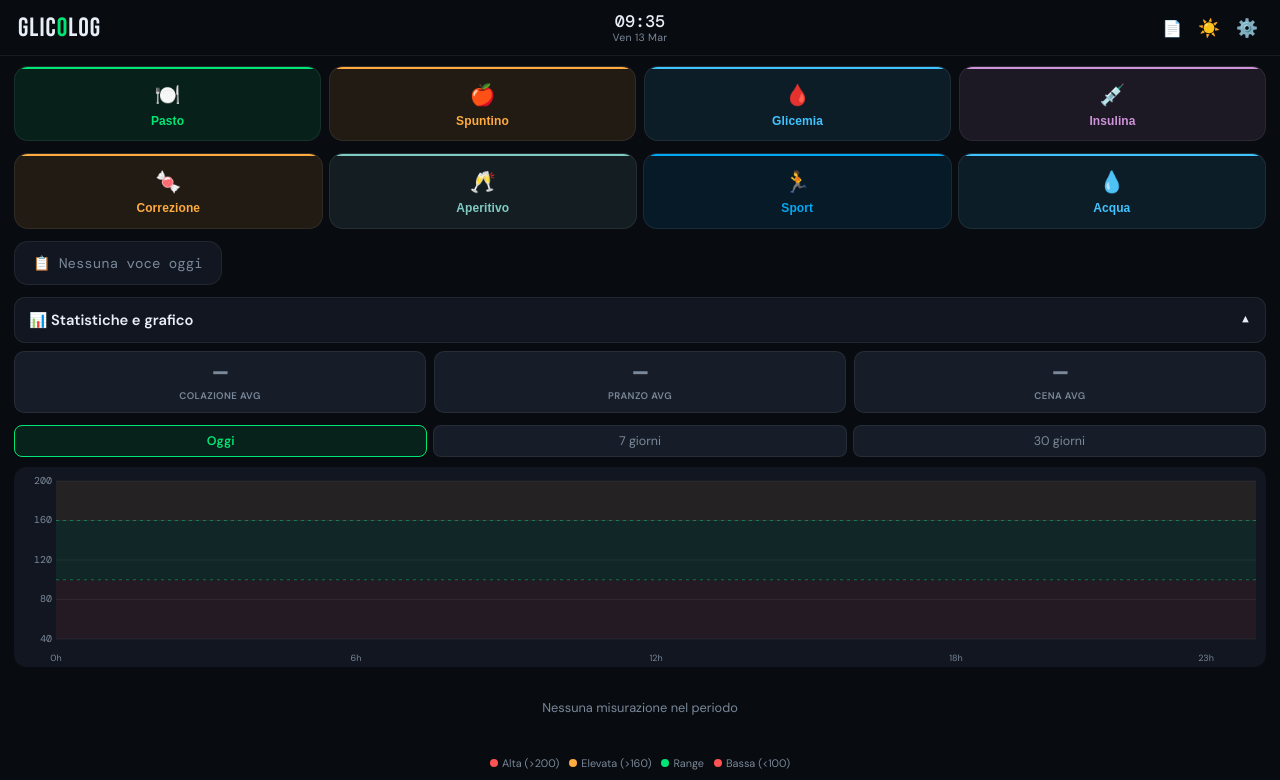
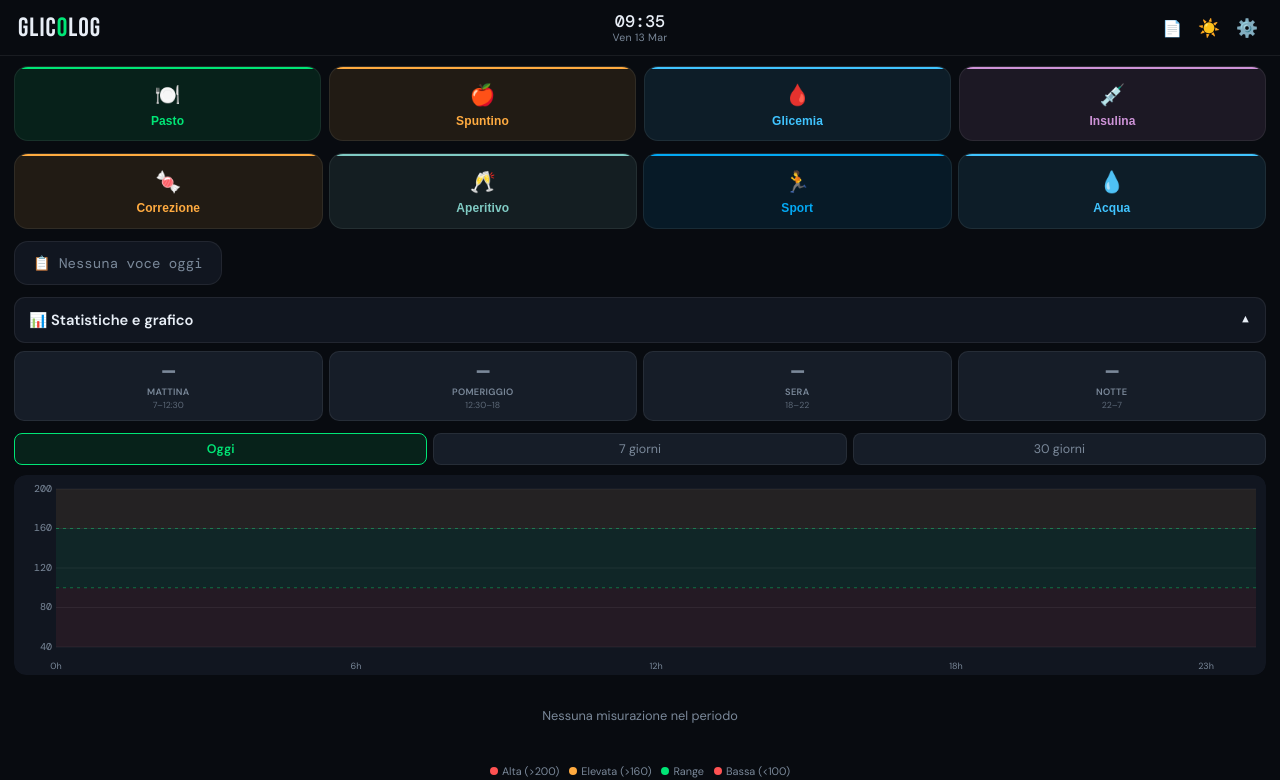
Before and after one commit to lazzariandreala-boop/glicolog_2.0, a Vue app: page / in a window 1280 px wide. Shown: the top 780 px of the page. Built offline with nearby package versions, Linux system fonts and the light colour scheme; the HTML template or start-up script is replaced by a standard one.

Commit message:
sistemate le medie nelle statistiche

```diff
--- a/src/assets/main.css
+++ b/src/assets/main.css
@@ -173,11 +173,11 @@ body { font-family: var(--sans); color: var(--txt); background: var(--bg); min-h
 .sum-box.week::after { background: var(--g) }
 .sum-box.sport::after { background: #29b6f6 }
 .sum-box.steps::after { background: var(--g) }
-.sum-ico { font-size: 1.1rem; line-height: 1; margin-bottom: 2px }
+.sum-ico { font-size: 1.1rem; line-height: 1; margin-bottom: 7px; margin-top: 10px }
 .sum-val { font-family: var(--mono); font-size: 1.5rem; font-weight: 500; line-height: 1 }
 .sum-unit { font-size: .7rem; color: var(--txt2); margin-left: 2px; font-family: var(--mono) }
-.sum-lbl { font-size: .62rem; font-weight: 700; color: var(--txt2); text-transform: uppercase; letter-spacing: .5px; line-height: 1.3; margin-top: 2px }
-.sum-sub { font-size: .65rem; color: var(--txt2); margin-top: 3px; line-height: 1.4 }
+.sum-lbl { font-size: .62rem; font-weight: 700; color: var(--txt2); text-transform: uppercase; letter-spacing: .5px; line-height: 1.3; margin-top: 7px }
+.sum-sub { font-size: .65rem; color: var(--txt2); margin-top: -2px; line-height: 1.4 }
 .sum-wide { grid-column: 1/-1 }
 .sum-sport-grid { display: grid; grid-template-columns: 1fr 1fr 1fr; gap: 0; margin-top: 5px }
 .sum-sport-item { text-align: center; padding: 0 4px }
--- a/src/components/GlucoseChart.vue
+++ b/src/components/GlucoseChart.vue
@@ -1,10 +1,11 @@
 <template>
   <div class="gchart" ref="wrapEl">
-    <!-- Avg per tipo pasto -->
+    <!-- Avg per fascia oraria -->
     <div class="gchart-avgs">
       <div v-for="m in mealAvgs" :key="m.label" class="gchart-avg-box">
         <span class="gchart-avg-val" :style="{ color: m.color }">{{ m.val ?? '—' }}</span>
         <span class="gchart-avg-lbl">{{ m.label }}</span>
+        <span class="gchart-avg-sub">{{ m.sub }}</span>
       </div>
     </div>
 
@@ -117,25 +118,30 @@ const points = computed(() => {
 })
 const hasData = computed(() => points.value.length > 0)
 
-// --- avg per tipo pasto ---
+// --- avg per fascia oraria ---
+// Mattina 7:00–12:30 | Pomeriggio 12:30–18:00 | Sera 18:00–22:00 | Notte 22:00–7:00
 const mealAvgs = computed(() => {
   const days = period.value === 'oggi' ? [0] : Array.from({ length: period.value }, (_, i) => -(period.value - 1) + i)
-  const col = [], pra = [], cen = []
+  const mat = [], pom = [], ser = [], not = []
   days.forEach(offset => {
     entriesStore.forDay(getDK(offset)).forEach(e => {
-      if (e.type === 'pasto' && e.glic > 0) {
-        if (e.mealType === 'Colazione') col.push(e.glic)
-        else if (e.mealType === 'Pranzo') pra.push(e.glic)
-        else if (e.mealType === 'Cena')   cen.push(e.glic)
+      if (e.glic > 0) {
+        const d = new Date(e.ts)
+        const mins = d.getHours() * 60 + d.getMinutes()
+        if      (mins >= 7*60 && mins < 12*60+30) mat.push(e.glic)
+        else if (mins >= 12*60+30 && mins < 18*60) pom.push(e.glic)
+        else if (mins >= 18*60 && mins < 22*60)    ser.push(e.glic)
+        else                                        not.push(e.glic)
       }
     })
   })
   const avg = arr => arr.length ? Math.round(arr.reduce((s, v) => s + v, 0) / arr.length) : null
   const color = v => !v ? 'var(--txt2)' : v < cfgMin.value ? 'var(--r)' : v > cfgMax.value ? 'var(--o)' : 'var(--g)'
   return [
-    { label: 'COLAZIONE AVG', val: avg(col), color: color(avg(col)) },
-    { label: 'PRANZO AVG',    val: avg(pra), color: color(avg(pra)) },
-    { label: 'CENA AVG',      val: avg(cen), color: color(avg(cen)) },
+    { label: 'MATTINA',     sub: '7–12:30', val: avg(mat), color: color(avg(mat)) },
+    { label: 'POMERIGGIO',  sub: '12:30–18', val: avg(pom), color: color(avg(pom)) },
+    { label: 'SERA',        sub: '18–22',  val: avg(ser), color: color(avg(ser)) },
+    { label: 'NOTTE',       sub: '22–7',   val: avg(not), color: color(avg(not)) },
   ]
 })
 
@@ -328,11 +334,12 @@ onUnmounted(() => themeObserver?.disconnect())
 </script>
 
 <style scoped>
-/* Avg per pasto */
-.gchart-avgs { display: grid; grid-template-columns: repeat(3, 1fr); gap: 8px; margin-bottom: 12px; }
-.gchart-avg-box { background: var(--card2); border: 1px solid var(--bdr); border-radius: 10px; padding: 10px 8px; text-align: center; }
-.gchart-avg-val { display: block; font-size: 1.4rem; font-weight: 800; font-family: var(--mono); line-height: 1.1; }
-.gchart-avg-lbl { display: block; font-size: .6rem; font-weight: 600; color: var(--txt2); text-transform: uppercase; letter-spacing: .4px; margin-top: 3px; }
+/* Avg per fascia oraria */
+.gchart-avgs { display: grid; grid-template-columns: repeat(4, 1fr); gap: 6px; margin-bottom: 12px; }
+.gchart-avg-box { background: var(--card2); border: 1px solid var(--bdr); border-radius: 10px; padding: 9px 4px; text-align: center; }
+.gchart-avg-val { display: block; font-size: 1.25rem; font-weight: 800; font-family: var(--mono); line-height: 1.1; }
+.gchart-avg-lbl { display: block; font-size: .58rem; font-weight: 600; color: var(--txt2); text-transform: uppercase; letter-spacing: .3px; margin-top: 3px; }
+.gchart-avg-sub { display: block; font-size: .55rem; color: var(--txt2); opacity: .7; margin-top: 1px; }
 
 /* Tabs */
 .gchart-tabs { display: flex; gap: 6px; margin-bottom: 10px; }
```
